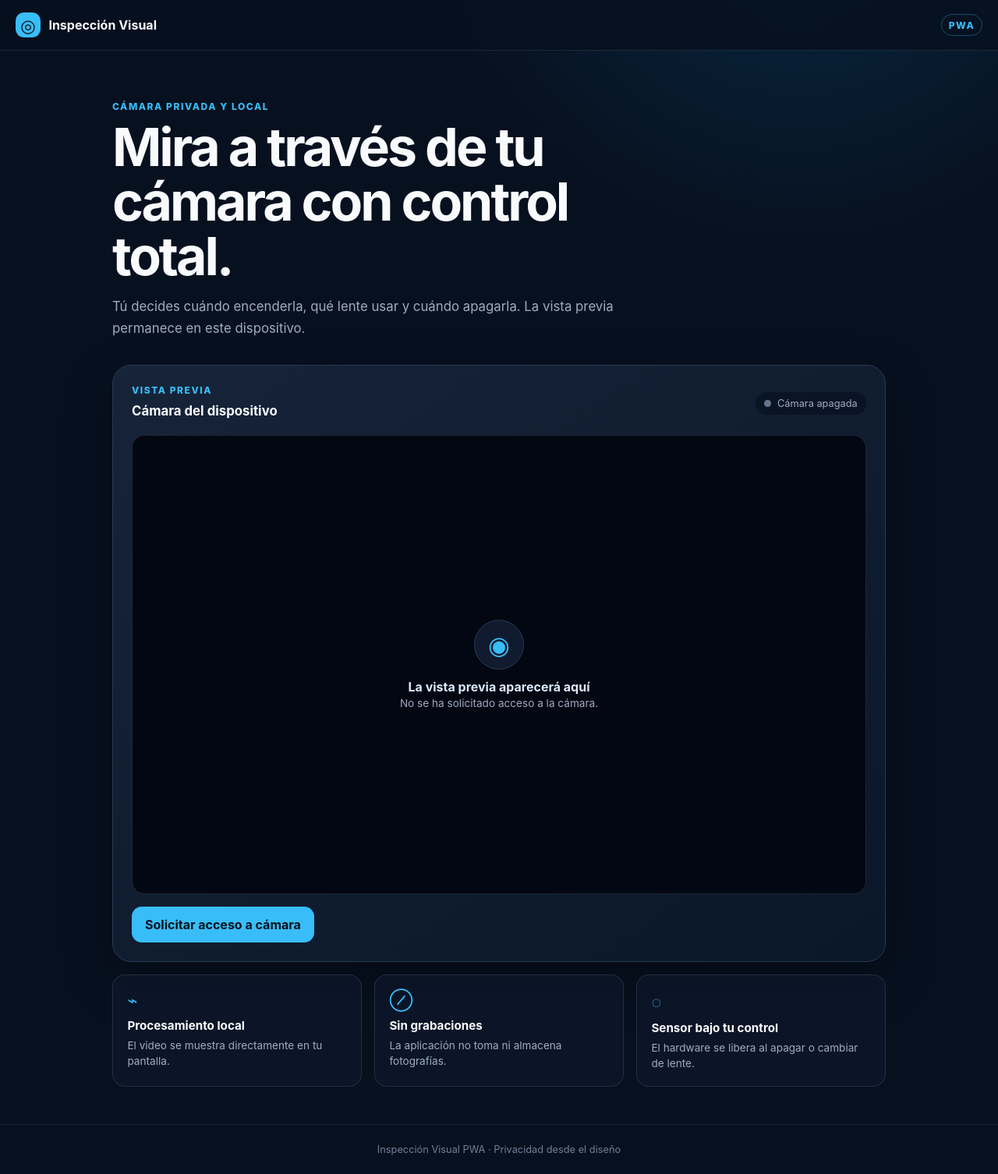
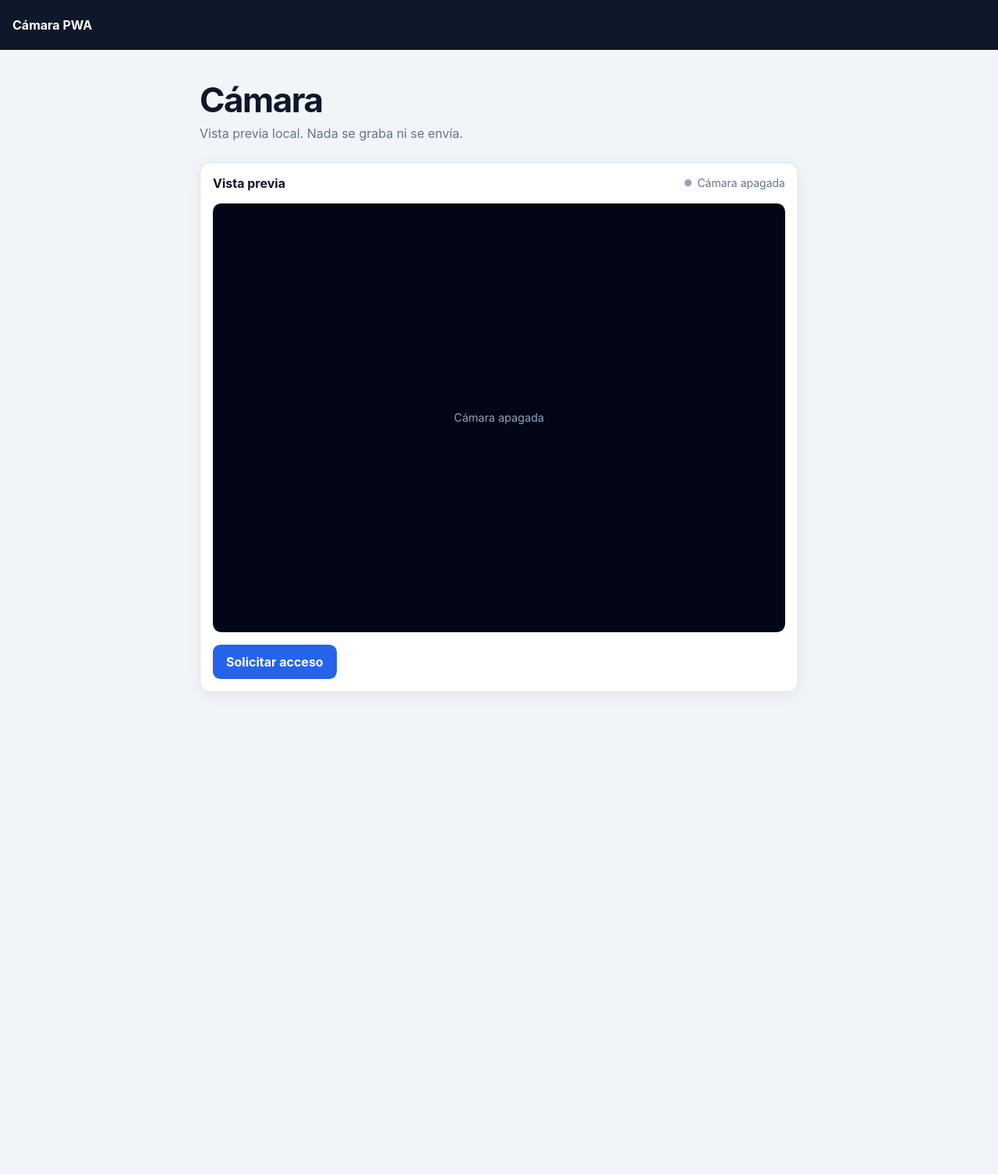
Before and after one commit to MrAngelovsky/pwa-camara-instalable, a plain HTML site: page index.html in a window 1280 px wide. Shown: the whole page at 78% size. After the commit the page ends 928 px from the top, so only its background shows below. Drawn offline with Linux system fonts and the light colour scheme.

Commit message:
Simplificar diseño de la PWA

```diff
--- a/index.html
+++ b/index.html
@@ -4,50 +4,36 @@
     <meta charset="UTF-8">
     <meta name="viewport" content="width=device-width, initial-scale=1, viewport-fit=cover">
     <meta name="theme-color" content="#0f172a">
-    <meta name="description" content="Vista previa local y consciente de las cámaras de tu dispositivo.">
+    <meta name="description" content="Vista previa local de las cámaras de tu dispositivo.">
 
-    <title>Inspección Visual PWA</title>
+    <title>Cámara PWA</title>
     <link rel="manifest" href="./manifest.json">
     <link rel="apple-touch-icon" href="./icons/icon-192.png">
     <link rel="stylesheet" href="./styles.css">
     <script src="./app.js" defer></script>
   </head>
   <body>
-    <header class="encabezado">
-      <a class="marca" href="./index.html" aria-label="Ir al inicio">
-        <span class="marca__icono" aria-hidden="true">◎</span>
-        <span>Inspección Visual</span>
-      </a>
-      <span class="distintivo">PWA</span>
+    <header class="barra">
+      <a class="marca" href="./index.html">Cámara PWA</a>
+      <button id="btn-instalar" class="boton boton--secundario boton--compacto" type="button" hidden>
+        Instalar
+      </button>
     </header>
 
     <main class="contenedor">
-      <section class="presentacion" aria-labelledby="titulo-principal">
-        <p class="etiqueta">Cámara privada y local</p>
-        <h1 id="titulo-principal">Mira a través de tu cámara con control total.</h1>
-        <p class="introduccion">
-          Tú decides cuándo encenderla, qué lente usar y cuándo apagarla. La vista previa
-          permanece en este dispositivo.
-        </p>
+      <header class="introduccion">
+        <h1>Cámara</h1>
+        <p>Vista previa local. Nada se graba ni se envía.</p>
+      </header>
+
+      <section id="instrucciones-ios" class="aviso" hidden aria-labelledby="titulo-ios">
+        <h2 id="titulo-ios">Instalar en iPhone</h2>
+        <p>Pulsa <strong>Compartir</strong>. Después elige <strong>Agregar a inicio</strong>.</p>
       </section>
 
-      <section id="instrucciones-ios" class="aviso aviso--ios" hidden aria-labelledby="titulo-ios">
-        <div class="aviso__icono" aria-hidden="true">↑</div>
-        <div>
-          <h2 id="titulo-ios">Instalar en iPhone</h2>
-          <p>
-            En Safari, pulsa <strong>Compartir</strong> y después
-            <strong>Agregar a inicio</strong>. Ábrela desde el nuevo icono para usarla como app.
-          </p>
-        </div>
-      </section>
-
-      <section class="panel-camara" aria-labelledby="titulo-visor">
-        <div class="panel-camara__cabecera">
-          <div>
-            <p class="etiqueta">Vista previa</p>
-            <h2 id="titulo-visor">Cámara del dispositivo</h2>
-          </div>
+      <section class="camara" aria-labelledby="titulo-visor">
+        <div class="camara__encabezado">
+          <h2 id="titulo-visor">Vista previa</h2>
           <p id="estado-camara" class="estado" role="status" aria-live="polite">
             <span class="estado__punto" aria-hidden="true"></span>
             <span id="texto-estado">Cámara apagada</span>
@@ -57,73 +43,39 @@
         <div class="visor">
           <video id="visor-camara" autoplay playsinline muted></video>
           <div id="visor-vacio" class="visor__vacio">
-            <div class="visor__icono" aria-hidden="true">◉</div>
-            <p>La vista previa aparecerá aquí</p>
-            <span>No se ha solicitado acceso a la cámara.</span>
+            <p>Cámara apagada</p>
           </div>
         </div>
 
         <div class="acciones">
           <button id="btn-preparar-camara" class="boton boton--primario" type="button">
-            Solicitar acceso a cámara
+            Solicitar acceso
           </button>
           <button id="btn-alternar-camara" class="boton boton--secundario" type="button" hidden>
             Cambiar a cámara frontal
           </button>
           <button id="btn-apagar-camara" class="boton boton--peligro" type="button" hidden>
-            Apagar cámara
+            Apagar
           </button>
         </div>
       </section>
 
       <section id="aviso-permiso" class="aviso aviso--permiso" hidden aria-labelledby="titulo-permiso">
-        <div class="aviso__icono" aria-hidden="true">✓</div>
-        <div class="aviso__contenido">
-          <h2 id="titulo-permiso">Antes de continuar</h2>
+        <h2 id="titulo-permiso">Permiso de cámara</h2>
         <p>
-            Esta aplicación requiere acceso a tu cámara únicamente para mostrar una vista
-            previa local en pantalla. Ninguna imagen se captura ni se envía a servidores externos.
+          La cámara se usará únicamente para mostrar una vista previa local.
+          Ninguna imagen se guarda o se envía.
         </p>
-          <ul>
-            <li>Comenzaremos con la cámara trasera.</li>
-            <li>Puedes cambiar de lente o apagarla en cualquier momento.</li>
-          </ul>
-          <div class="aviso__acciones">
+        <p>Se iniciará con la cámara trasera.</p>
+        <div class="acciones">
           <button id="btn-confirmar-permiso" class="boton boton--primario" type="button">
-              Aceptar y encender cámara
+            Aceptar y encender
           </button>
           <button id="btn-cancelar-permiso" class="boton boton--texto" type="button">
-              Ahora no
+            Cancelar
           </button>
         </div>
-        </div>
       </section>
-
-      <section class="privacidad" aria-label="Compromisos de privacidad">
-        <article>
-          <span aria-hidden="true">⌁</span>
-          <h2>Procesamiento local</h2>
-          <p>El video se muestra directamente en tu pantalla.</p>
-        </article>
-        <article>
-          <span aria-hidden="true">⊘</span>
-          <h2>Sin grabaciones</h2>
-          <p>La aplicación no toma ni almacena fotografías.</p>
-        </article>
-        <article>
-          <span aria-hidden="true">◌</span>
-          <h2>Sensor bajo tu control</h2>
-          <p>El hardware se libera al apagar o cambiar de lente.</p>
-        </article>
-      </section>
-
-      <button id="btn-instalar" class="boton boton--instalar" type="button" hidden>
-        Instalar aplicación
-      </button>
     </main>
-
-    <footer>
-      <p>Inspección Visual PWA · Privacidad desde el diseño</p>
-    </footer>
   </body>
 </html>
--- a/styles.css
+++ b/styles.css
@@ -1,17 +1,11 @@
 :root {
-  color-scheme: dark;
-  font-family: Inter, ui-sans-serif, system-ui, -apple-system, BlinkMacSystemFont, "Segoe UI", sans-serif;
-  color: #e5eefb;
-  background: #07101f;
+  font-family: -apple-system, BlinkMacSystemFont, "Segoe UI", sans-serif;
+  color: #0f172a;
+  background: #f1f5f9;
   font-synthesis: none;
-  --fondo: #07101f;
-  --superficie: #101b2f;
-  --superficie-clara: #17243a;
-  --borde: #2a3a53;
-  --texto-suave: #9eacc0;
-  --acento: #38bdf8;
-  --acento-fuerte: #0ea5e9;
-  --peligro: #fda4af;
+  --azul: #2563eb;
+  --borde: #dbe1e8;
+  --texto-secundario: #64748b;
 }
 
 * {
@@ -27,9 +21,7 @@ body {
   min-height: 100vh;
   min-height: 100dvh;
   margin: 0;
-  background:
-    radial-gradient(circle at 80% -10%, rgba(14, 165, 233, 0.18), transparent 30rem),
-    var(--fondo);
+  background: #f1f5f9;
 }
 
 button,
@@ -41,65 +33,35 @@ button {
   font: inherit;
 }
 
-.encabezado {
+.barra {
   display: flex;
   align-items: center;
   justify-content: space-between;
-  padding: calc(1rem + env(safe-area-inset-top)) max(1.25rem, env(safe-area-inset-right)) 1rem max(1.25rem, env(safe-area-inset-left));
-  border-bottom: 1px solid rgba(158, 172, 192, 0.16);
-  background: rgba(7, 16, 31, 0.82);
-  backdrop-filter: blur(16px);
-  -webkit-backdrop-filter: blur(16px);
+  min-height: 4rem;
+  padding:
+    calc(0.75rem + env(safe-area-inset-top))
+    max(1rem, env(safe-area-inset-right))
+    0.75rem
+    max(1rem, env(safe-area-inset-left));
+  color: #fff;
+  background: #0f172a;
 }
 
 .marca {
-  display: inline-flex;
-  gap: 0.65rem;
-  align-items: center;
-  color: #f8fafc;
-  font-weight: 750;
+  color: inherit;
+  font-size: 1rem;
+  font-weight: 700;
   text-decoration: none;
 }
 
-.marca__icono {
-  display: grid;
-  width: 2rem;
-  height: 2rem;
-  place-items: center;
-  border-radius: 0.65rem;
-  color: #02131e;
-  background: var(--acento);
-  font-size: 1.4rem;
+.contenedor {
+  width: min(100% - 2rem, 48rem);
+  margin: 0 auto;
+  padding: 2.5rem 0 calc(2.5rem + env(safe-area-inset-bottom));
 }
 
-.distintivo,
-.etiqueta {
-  color: var(--acento);
-  font-size: 0.75rem;
-  font-weight: 800;
-  letter-spacing: 0.13em;
-  text-transform: uppercase;
-}
-
-.distintivo {
-  padding: 0.35rem 0.55rem;
-  border: 1px solid rgba(56, 189, 248, 0.35);
-  border-radius: 999px;
-}
-
-.contenedor {
-  width: min(100% - 2rem, 62rem);
-  margin: 0 auto;
-  padding: 4rem 0 3rem;
-}
-
-.presentacion {
-  max-width: 46rem;
-  margin-bottom: 2rem;
-}
-
-.etiqueta {
-  margin: 0 0 0.55rem;
+.introduccion {
+  margin-bottom: 1.5rem;
 }
 
 h1,
@@ -109,37 +71,40 @@ p {
 }
 
 h1 {
-  max-width: 45rem;
-  margin-bottom: 1rem;
-  color: #f8fafc;
-  font-size: clamp(2.1rem, 7vw, 4.25rem);
-  line-height: 1.03;
-  letter-spacing: -0.045em;
+  margin-bottom: 0.4rem;
+  font-size: clamp(2rem, 8vw, 2.75rem);
+  line-height: 1.1;
+  letter-spacing: -0.035em;
 }
 
 h2 {
-  margin-bottom: 0.35rem;
-  color: #f8fafc;
-  font-size: 1.05rem;
+  margin-bottom: 0;
+  font-size: 1rem;
 }
 
-.introduccion {
-  max-width: 42rem;
-  color: var(--texto-suave);
-  font-size: 1.05rem;
-  line-height: 1.7;
+.introduccion p,
+.aviso p {
+  color: var(--texto-secundario);
+  line-height: 1.55;
 }
 
-.panel-camara {
-  overflow: hidden;
-  padding: clamp(1rem, 3vw, 1.5rem);
-  border: 1px solid var(--borde);
-  border-radius: 1.5rem;
-  background: linear-gradient(145deg, rgba(23, 36, 58, 0.96), rgba(11, 23, 42, 0.96));
-  box-shadow: 0 1.5rem 4rem rgba(0, 0, 0, 0.27);
+.introduccion p {
+  margin-bottom: 0;
 }
 
-.panel-camara__cabecera {
+.camara,
+.aviso {
+  border: 1px solid var(--borde);
+  border-radius: 0.9rem;
+  background: #fff;
+}
+
+.camara {
+  padding: 1rem;
+  box-shadow: 0 0.3rem 1.2rem rgba(15, 23, 42, 0.06);
+}
+
+.camara__encabezado {
   display: flex;
   gap: 1rem;
   align-items: center;
@@ -149,51 +114,41 @@ h2 {
 
 .estado {
   display: flex;
-  flex: 0 0 auto;
-  gap: 0.5rem;
+  gap: 0.45rem;
   align-items: center;
   margin: 0;
-  padding: 0.45rem 0.7rem;
-  border-radius: 999px;
-  color: var(--texto-suave);
-  background: rgba(7, 16, 31, 0.68);
-  font-size: 0.8rem;
+  color: var(--texto-secundario);
+  font-size: 0.875rem;
 }
 
 .estado__punto {
   width: 0.55rem;
   height: 0.55rem;
   border-radius: 50%;
-  background: #64748b;
+  background: #94a3b8;
 }
 
 .estado--activo .estado__punto {
-  background: #4ade80;
-  box-shadow: 0 0 0.75rem rgba(74, 222, 128, 0.8);
+  background: #16a34a;
 }
 
 .estado--error .estado__punto {
-  background: #fb7185;
+  background: #dc2626;
 }
 
 .visor {
   position: relative;
   overflow: hidden;
-  min-height: 22rem;
-  border: 1px solid rgba(158, 172, 192, 0.18);
-  border-radius: 1rem;
-  background: #030712;
-  aspect-ratio: 16 / 10;
-}
-
-#visor-camara,
-.visor__vacio {
   width: 100%;
-  height: 100%;
+  border-radius: 0.65rem;
+  background: #020617;
+  aspect-ratio: 4 / 3;
 }
 
 #visor-camara {
   display: block;
+  width: 100%;
+  height: 100%;
   object-fit: cover;
 }
 
@@ -201,226 +156,113 @@ h2 {
   position: absolute;
   inset: 0;
   display: grid;
-  align-content: center;
-  justify-items: center;
-  padding: 1rem;
-  color: var(--texto-suave);
-  text-align: center;
+  place-items: center;
+  color: #94a3b8;
 }
 
 .visor__vacio p {
-  margin: 0.75rem 0 0.2rem;
-  color: #dbeafe;
-  font-weight: 700;
+  margin: 0;
+  font-size: 0.9rem;
 }
 
-.visor__vacio span {
-  font-size: 0.85rem;
-}
-
-.visor__icono {
-  display: grid;
-  width: 4rem;
-  height: 4rem;
-  place-items: center;
-  border: 1px solid var(--borde);
-  border-radius: 50%;
-  color: var(--acento);
-  background: var(--superficie);
-  font-size: 2rem;
-}
-
-.acciones,
-.aviso__acciones {
+.acciones {
   display: flex;
   flex-wrap: wrap;
-  gap: 0.75rem;
+  gap: 0.65rem;
   margin-top: 1rem;
 }
 
 .boton {
-  min-height: 2.85rem;
-  padding: 0.75rem 1rem;
+  min-height: 2.75rem;
+  padding: 0.7rem 1rem;
   border: 1px solid transparent;
-  border-radius: 0.8rem;
+  border-radius: 0.6rem;
   cursor: pointer;
-  font-weight: 750;
-  transition: transform 160ms ease, background 160ms ease, opacity 160ms ease;
-}
-
-.boton:hover {
-  transform: translateY(-1px);
+  font-weight: 650;
 }
 
 .boton:focus-visible {
-  outline: 3px solid rgba(56, 189, 248, 0.45);
-  outline-offset: 3px;
+  outline: 3px solid rgba(37, 99, 235, 0.3);
+  outline-offset: 2px;
 }
 
 .boton:disabled {
   cursor: wait;
-  opacity: 0.58;
-  transform: none;
+  opacity: 0.55;
 }
 
-.boton--primario,
-.boton--instalar {
-  color: #03131d;
-  background: var(--acento);
-}
-
-.boton--primario:hover,
-.boton--instalar:hover {
-  background: #7dd3fc;
+.boton--primario {
+  color: #fff;
+  background: var(--azul);
 }
 
 .boton--secundario {
-  color: #e0f2fe;
+  color: #0f172a;
   border-color: var(--borde);
-  background: var(--superficie-clara);
+  background: #fff;
+}
+
+.barra .boton--secundario {
+  color: #fff;
+  border-color: #475569;
+  background: transparent;
 }
 
 .boton--peligro {
-  color: var(--peligro);
-  border-color: rgba(251, 113, 133, 0.35);
-  background: rgba(159, 18, 57, 0.14);
+  color: #b91c1c;
+  border-color: #fecaca;
+  background: #fff;
 }
 
 .boton--texto {
-  color: var(--texto-suave);
+  color: var(--texto-secundario);
   background: transparent;
 }
 
-.boton--instalar {
-  position: fixed;
-  right: max(1rem, env(safe-area-inset-right));
-  bottom: max(1rem, env(safe-area-inset-bottom));
-  z-index: 5;
-  box-shadow: 0 0.75rem 2rem rgba(2, 132, 199, 0.35);
+.boton--compacto {
+  min-height: 2.25rem;
+  padding: 0.4rem 0.75rem;
+  font-size: 0.875rem;
 }
 
 .aviso {
-  display: flex;
-  gap: 1rem;
-  margin: 1.25rem 0;
-  padding: 1.15rem;
-  border: 1px solid rgba(56, 189, 248, 0.35);
-  border-radius: 1rem;
-  background: rgba(14, 165, 233, 0.08);
+  margin: 1rem 0;
+  padding: 1rem;
+}
+
+.aviso h2 {
+  margin-bottom: 0.45rem;
 }
 
 .aviso p {
-  margin-bottom: 0;
-  color: #c7d6e8;
-  line-height: 1.55;
+  margin-bottom: 0.4rem;
 }
 
-.aviso ul {
-  margin: 0.9rem 0 0;
-  padding-left: 1.2rem;
-  color: var(--texto-suave);
-  line-height: 1.6;
-}
-
-.aviso__icono {
-  display: grid;
-  flex: 0 0 auto;
-  width: 2rem;
-  height: 2rem;
-  place-items: center;
-  border-radius: 50%;
-  color: #032031;
-  background: var(--acento);
-  font-weight: 900;
-}
-
-.aviso__contenido {
-  flex: 1;
+.aviso p:last-of-type {
+  margin-bottom: 0;
 }
 
 .aviso--permiso {
-  border-color: rgba(74, 222, 128, 0.35);
-  background: rgba(34, 197, 94, 0.07);
+  border-color: #bfdbfe;
 }
 
-.aviso--permiso .aviso__icono {
-  background: #4ade80;
-}
-
-.privacidad {
-  display: grid;
-  grid-template-columns: repeat(3, 1fr);
-  gap: 1rem;
-  margin-top: 1rem;
-}
-
-.privacidad article {
-  padding: 1.15rem;
-  border: 1px solid rgba(158, 172, 192, 0.16);
-  border-radius: 1rem;
-  background: rgba(16, 27, 47, 0.58);
-}
-
-.privacidad article > span {
-  color: var(--acento);
-  font-size: 1.35rem;
-}
-
-.privacidad h2 {
-  margin: 0.65rem 0 0.35rem;
-  font-size: 0.95rem;
-}
-
-.privacidad p {
-  margin: 0;
-  color: var(--texto-suave);
-  font-size: 0.85rem;
-  line-height: 1.5;
-}
-
-footer {
-  padding: 1.5rem max(1rem, env(safe-area-inset-right)) calc(1.5rem + env(safe-area-inset-bottom)) max(1rem, env(safe-area-inset-left));
-  border-top: 1px solid rgba(158, 172, 192, 0.12);
-  color: #718096;
-  text-align: center;
-  font-size: 0.8rem;
-}
-
-footer p {
-  margin: 0;
-}
-
-@media (max-width: 680px) {
+@media (max-width: 560px) {
   .contenedor {
-    width: min(100% - 1.25rem, 62rem);
-    padding-top: 2.5rem;
+    width: min(100% - 1rem, 48rem);
+    padding-top: 1.5rem;
   }
 
-  .panel-camara__cabecera {
+  .camara {
+    padding: 0.75rem;
+  }
+
+  .camara__encabezado {
     align-items: flex-start;
     flex-direction: column;
+    gap: 0.4rem;
   }
 
-  .visor {
-    min-height: 23rem;
-    aspect-ratio: 3 / 4;
-  }
-
-  .acciones .boton,
-  .aviso__acciones .boton {
-    width: 100%;
-  }
-
-  .privacidad {
-    grid-template-columns: 1fr;
+  .acciones .boton {
+    flex: 1 1 100%;
   }
 }
-
-@media (prefers-reduced-motion: reduce) {
-  *,
-  *::before,
-  *::after {
-    scroll-behavior: auto !important;
-    transition: none !important;
-  }
-}
--- a/sw.js
+++ b/sw.js
@@ -1,6 +1,6 @@
 'use strict';
 
-const NOMBRE_CACHE = 'inspeccion-visual-v1';
+const NOMBRE_CACHE = 'inspeccion-visual-v2';
 const RECURSOS = [
   './',
   './index.html',
```
Also changed, not shown: 1 other file. Lines whose indentation alone changed are shown as unchanged.
